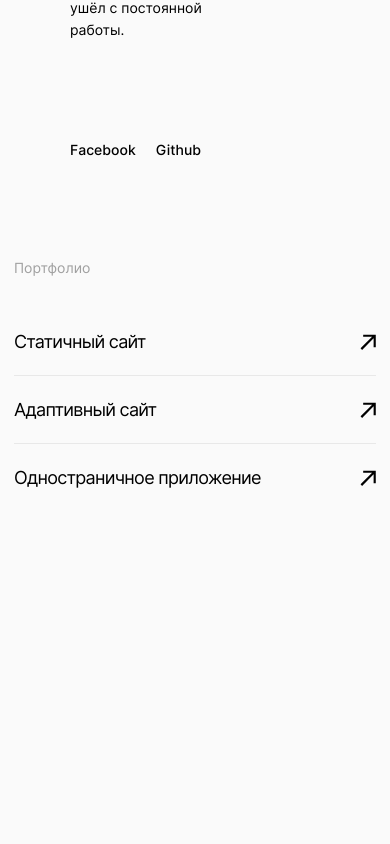
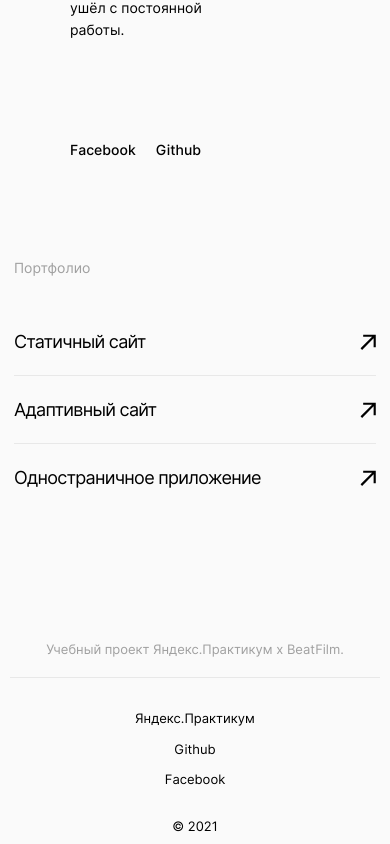
Before and after one commit to B0r1ss/movies-explorer-frontend, a React (Create React App) app: page / in a window 390 px wide. Shown: the part 2892-3736 px from the top of the page. Before the commit the page ends 3454 px from the top, so only its background shows below. Built offline with nearby package versions, Linux system fonts and the light colour scheme.

Commit message:
add main

```diff
--- a/src/components/App/App.js
+++ b/src/components/App/App.js
@@ -1,6 +1,7 @@
 import React from 'react';
 import { Redirect, Route, Switch, useHistory } from "react-router-dom";
 import Main from '../Main/Main';
+import Footer from '../Footer/Footer';
 
 export default function App() {
   return (
@@ -10,6 +11,7 @@ export default function App() {
         <Main />
         </Route>
       </Switch>
+      <Footer />
     </div>
   );
 }
--- /dev/null
+++ b/src/components/Footer/Footer.css
@@ -0,0 +1,87 @@
+.footer {
+  padding: 79px 70px 20px 70px;
+}
+
+.footer__text {
+  font-style: normal;
+  font-weight: normal;
+  font-size: 13px;
+  line-height: 16px;
+  text-align: center;
+  color: #A0A0A0;
+  border-bottom: 1px solid #E8E8E8;
+  padding-bottom: 20px;
+  margin: 0 0 20px 0;
+}
+
+.footer__nav {
+  display: flex;
+  justify-content: space-between;
+}
+
+.footer__copyright {
+  font-style: normal;
+  font-weight: normal;
+  font-size: 13px;
+  line-height: 16px;
+  margin: 0;
+}
+
+.footer__links {
+  list-style: none;
+  padding: 0;
+  margin: 0;
+  display: flex;
+}
+
+.footer__links-item:not(:last-child) {
+  margin-right: 20px;
+}
+
+.footer__link {
+  text-decoration: none;
+  font-style: normal;
+  font-weight: normal;
+  font-size: 13px;
+  line-height: 16px;
+  text-align: right;
+  color: #000000;
+  transition: opacity 0.3s;
+}
+
+.footer__link:hover {
+  opacity: 0.5;
+}
+
+@media(max-width: 992px) {
+  .footer {
+      padding: 79px 30px 20px 30px;
+  }
+}
+
+@media(max-width: 720px) {
+  .footer {
+      padding: 79px 10px 10px 10px;
+  }
+
+  .footer__text {
+      margin-bottom: 30px;
+  }
+
+  .footer__nav {
+      flex-direction: column;
+      align-items: center;
+  }
+
+  .footer__links {
+      order: -1;
+      flex-direction: column;
+      align-items: center;
+      margin-bottom: 30px;
+  }
+
+  .footer__links-item:not(:last-child) {
+      margin: 0 0 12px 0;
+  }
+
+}
--- /dev/null
+++ b/src/components/Footer/Footer.js
@@ -0,0 +1,21 @@
+export default function Footer() {
+  return (
+      <section className="footer">
+          <p className="footer__text">Учебный проект Яндекс.Практикум х BeatFilm.</p>
+          <div className="footer__nav">
+              <p className="footer__copyright">&copy; 2021</p>
+              <ul className="footer__links">
+                  <li className="footer__links-item">
+                      <a href="https://praktikum.yandex.ru/" target="_blank" rel="noreferrer" className="footer__link">Яндекс.Практикум</a>
+                  </li>
+                  <li className="footer__links-item">
+                      <a href="https://github.com" target="_blank" rel="noreferrer" className="footer__link">Github</a>
+                  </li>
+                  <li className="footer__links-item">
+                      <a href="https://www.facebook.com" target="_blank" rel="noreferrer" className="footer__link">Facebook</a>
+                  </li>
+              </ul>
+          </div>
+      </section>
+  )
+}
--- a/src/components/Main/Main.js
+++ b/src/components/Main/Main.js
@@ -6,7 +6,7 @@ import AboutMe from "../AboutMe/AboutMe";
 import Portfolio from "../Portfolio/Portfolio";
 
 
-function Main(props) {
+export default function Main(props) {
     return (
     <>
       <Promo />
@@ -18,5 +18,3 @@ function Main(props) {
 
     )
 }
-
-export default Main;
--- a/src/index.css
+++ b/src/index.css
@@ -7,3 +7,4 @@
 @import url("../src/components/Techs/Techs.css");
 @import url("../src/components/AboutMe/AboutMe.css");
 @import url("../src/components/Portfolio/Portfolio.css");
+@import url("../src/components/Footer/Footer.css");
```
